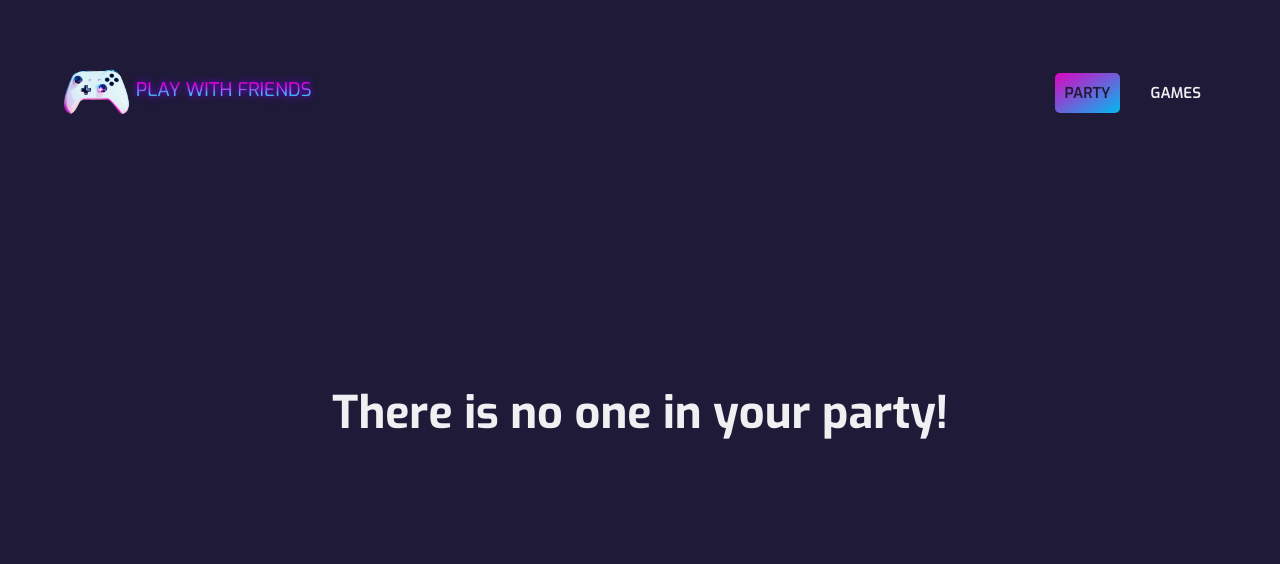
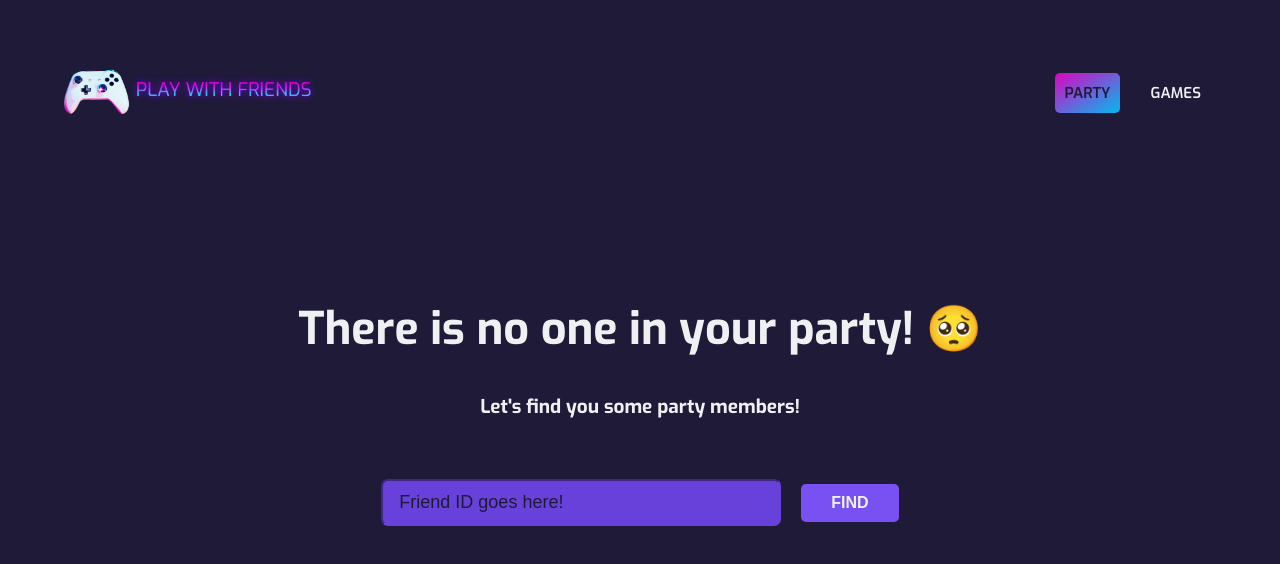
Before and after one commit to thomasmshaffery/play-with-friends-react, a React (Vite) app: page /party in a window 1280 px wide. Shown: the top 564 px of the page. Built offline with nearby package versions, Linux system fonts and the light colour scheme.

Commit message:
Search component added

```diff
--- /dev/null
+++ b/src/components/Search.jsx
@@ -0,0 +1,13 @@
+function Search() {
+  return (
+    <div>
+      <input
+        className="search"
+        type="text"
+        placeholder="Friend ID goes here!"
+      ></input>
+      <button className="find">Find</button>
+    </div>
+  );
+}
+export default Search;
--- a/src/index.css
+++ b/src/index.css
@@ -68,27 +68,26 @@ h1 {
 
 .search {
   justify-self: center;
-  border: none;
   padding: 1.1rem 1.6rem;
   font-size: 1.8rem;
   border-radius: 0.7rem;
   width: 40rem;
   transition: all 0.3s;
   color: var(--color-text);
-
+  margin-right: 2rem;
   /* background-color: var(--color-background-900); */
-  background-color: var(--color-primary-light);
+  background-color: var(--color-primary);
+  border-color: var(--color-primary);
 }
 
 .search::placeholder {
-  color: var(--color-text-dark);
+  color: var(--color-background);
 }
 
 .search:focus {
-  outline: 1px;
-  outline-color: var(--color-primary-light);
-  box-shadow: 0 2.4rem 2.4rem rgba(0, 0, 0, 0.1);
-  transform: translateY(-2px);
+  outline: 2px;
+  outline-color: var(--color-highlight);
+  box-shadow: 0 0 2.4em var(--color-primary);
 }
 
 .num-results {
@@ -301,7 +300,9 @@ h1 {
 }
 
 .cta:link,
-.cta:visited {
+.cta:visited,
+.find {
+  border: none;
   display: inline-block;
   background-color: var(--color-primary-light);
   color: var(--color-text);
@@ -311,4 +312,5 @@ h1 {
   font-weight: 600;
   padding: 1rem 3rem;
   border-radius: 5px;
+  cursor: pointer;
 }
--- a/src/pages/Party.jsx
+++ b/src/pages/Party.jsx
@@ -1,7 +1,8 @@
 import PageNav from "../components/PageNav";
+import Search from "../components/Search";
 import styles from "./Party.module.css";
 
-function Party({ partyMembers, partySize, dispatch }) {
+function Party({ partyMembers, partySize }) {
   return (
     <main className={styles.party}>
       <PageNav />
@@ -11,7 +12,11 @@ function Party({ partyMembers, partySize, dispatch }) {
             partyMembers.map((member) => console.log(member.name))
           )
         ) : (
-          <h1>There is no one in your party!</h1>
+          <>
+            <h1>There is no one in your party! 🥺</h1>
+            <h2>Let's find you some party members!</h2>
+            <Search />
+          </>
         )}
       </section>
     </main>
--- a/src/pages/Party.module.css
+++ b/src/pages/Party.module.css
@@ -24,3 +24,7 @@
   color: var(--color-light--1);
   margin-bottom: 2.5rem;
 }
+
+.find {
+  cursor: pointer;
+}
```
